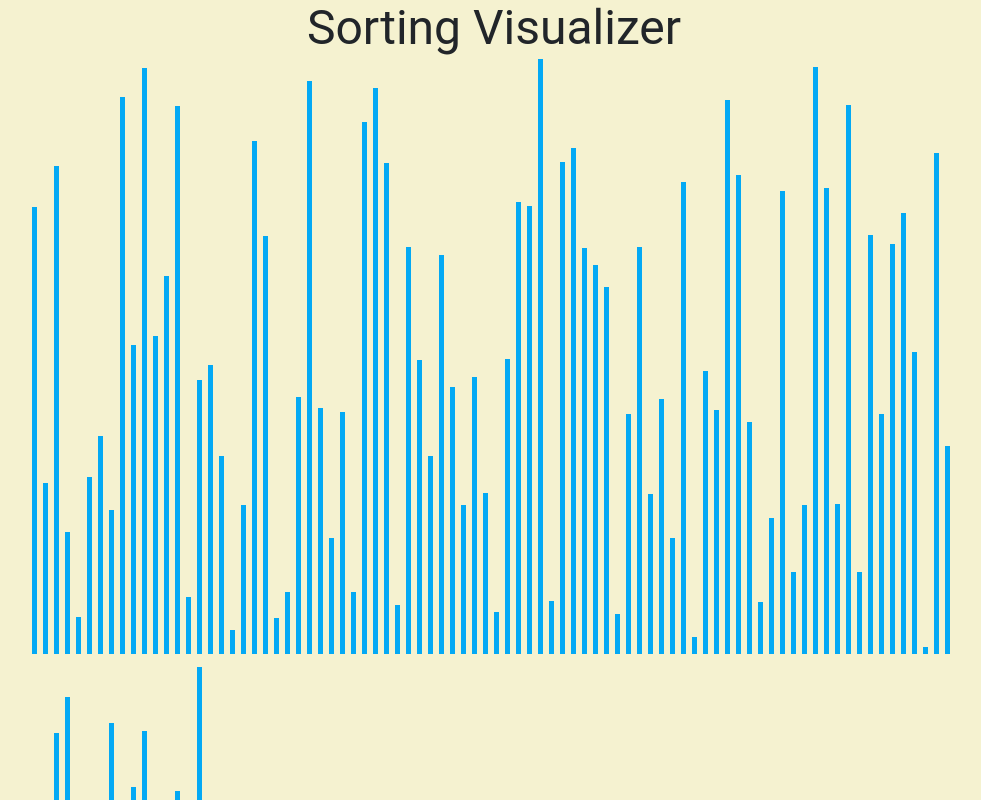
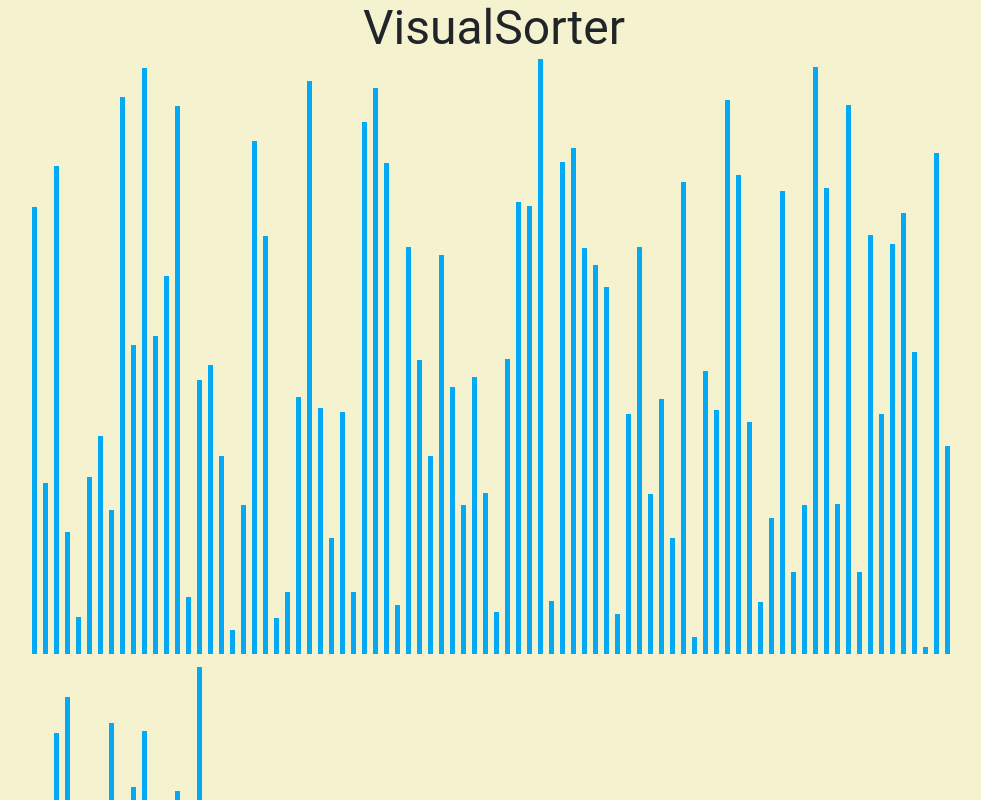
Before and after one commit to umawani/VisualSorting, a React (Create React App) app in the folder sorting_visual/: page / in a window 1280 px wide. Shown: the top 800 px of the page, without its empty margins (171-1152 px from the left). Built offline with nearby package versions, Linux system fonts and the light colour scheme.

Commit message:
Code cleaning

```diff
--- a/sorting_visual/src/SortingAlgorithms/MergeSort.js
+++ b/sorting_visual/src/SortingAlgorithms/MergeSort.js
@@ -15,7 +15,8 @@ function mergeSortHelper(mainArray, startIdx, endIdx, auxArray, animations){
   mergeTogether(mainArray, startIdx, midIndx, endIdx, auxArray, animations);
 }
 
-function mergeTogether(mainArray, startIdx, midIndx, endIdx, auxArray, animations){
+function mergeTogether(mainArray, startIdx, midIndx, endIdx, auxArray,
+   animations){
   let k = startIdx;
   let i = startIdx;
   let j = midIndx + 1;
--- a/sorting_visual/src/SortingVisualizer/SortingVisualizer.jsx
+++ b/sorting_visual/src/SortingVisualizer/SortingVisualizer.jsx
@@ -165,7 +165,7 @@ export default class SortingVisualizer extends React.Component {
       <div id="page-container">
         <header>
           <Typography variant="h3" color="inherit">
-            Sorting Visualizer
+            VisualSorter
           </Typography>
         </header>
         <body>
```
